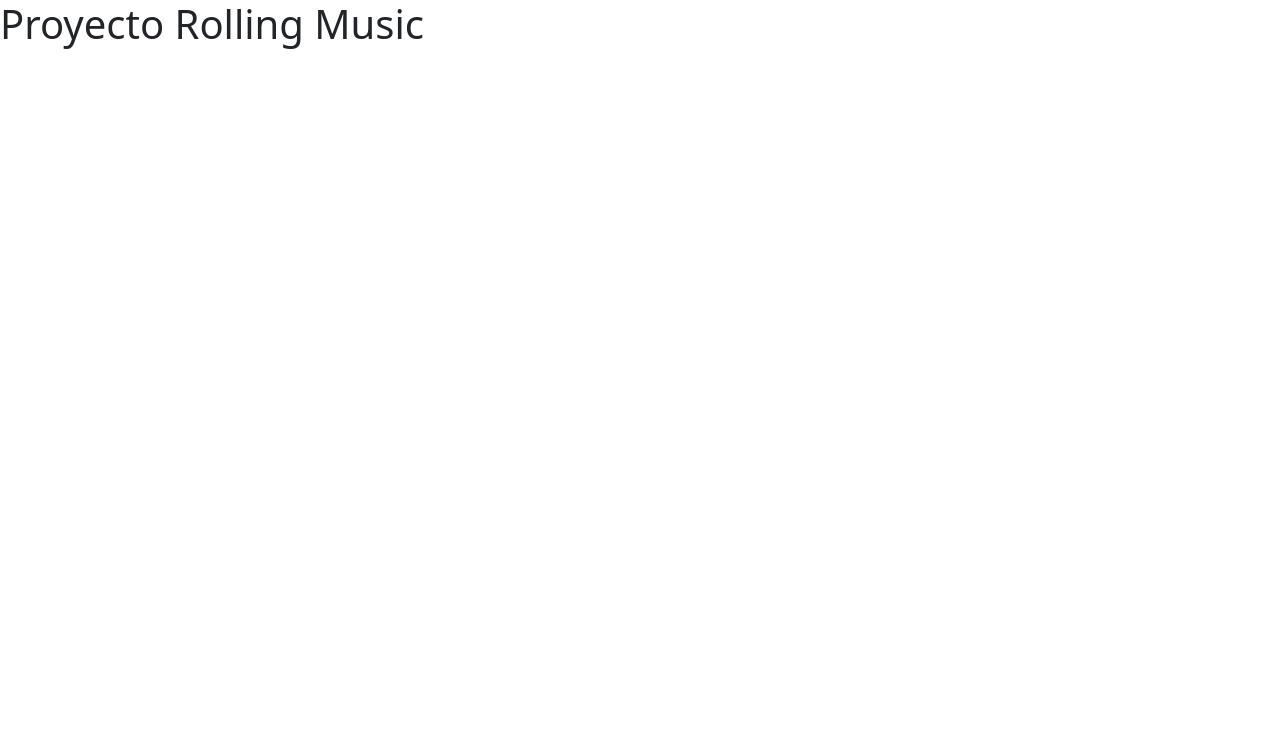
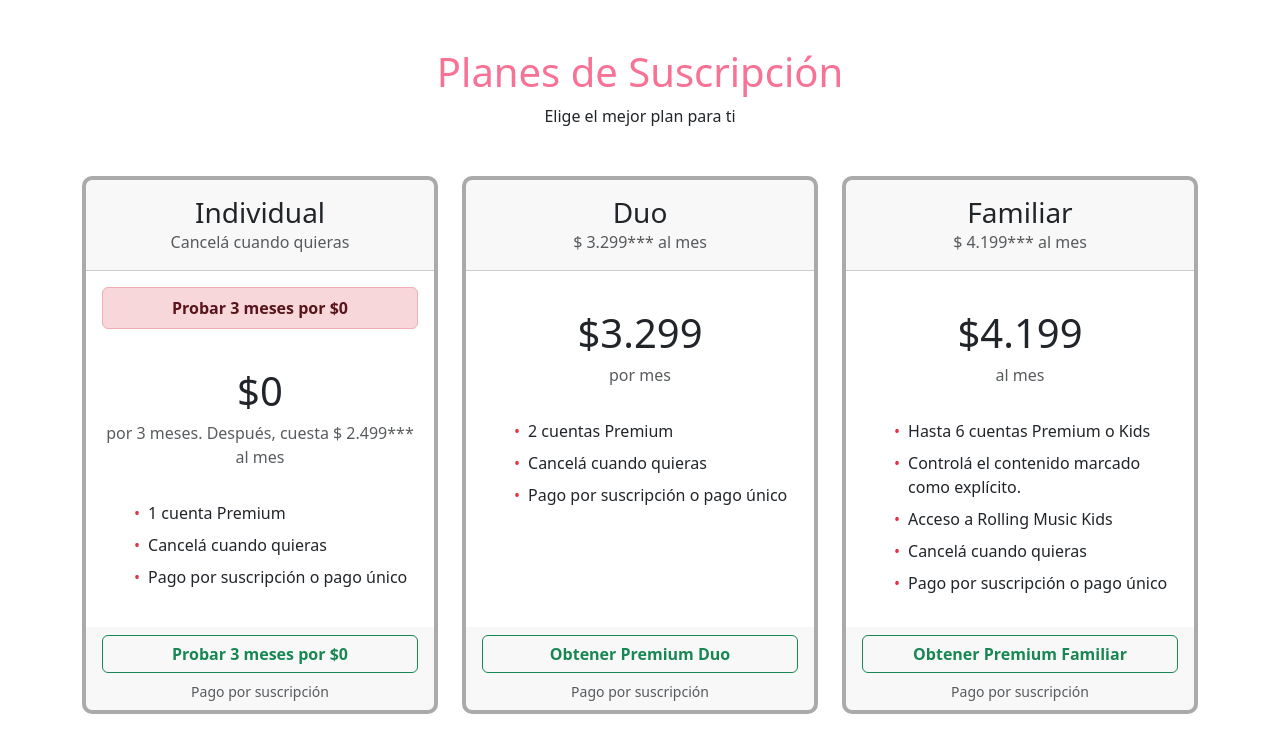
Before and after one commit to pmarino2013/rollingmusic, a React (Vite) app: page /planes in a window 1280 px wide. Shown: the top 752 px of the page. Built offline with nearby package versions, Linux system fonts and the light colour scheme; the HTML template or start-up script is replaced by a standard one.

Commit message:
primer commit

```diff
--- a/package.json
+++ b/package.json
@@ -11,6 +11,7 @@
   },
   "dependencies": {
     "bootstrap": "^5.3.5",
+    "bootstrap-icons": "^1.11.3",
     "font-awesome": "^4.7.0",
     "react": "^19.0.0",
     "react-bootstrap": "^2.10.9",
--- a/src/App.jsx
+++ b/src/App.jsx
@@ -1,7 +1,17 @@
 import React from "react";
+import { BrowserRouter, Routes, Route } from "react-router-dom";
+import Home from "./pages/Home";
+import Planes from "./pages/Planes";
 
 const App = () => {
-  return <h1>Proyecto Rolling Music</h1>;
+  return (
+    <BrowserRouter>
+      <Routes>
+        <Route path="/" element={<Home />} />
+        <Route path="/planes" element={<Planes />} />
+      </Routes>
+    </BrowserRouter>
+  );
 };
 
 export default App;
--- /dev/null
+++ b/src/components/PlanCard.jsx
@@ -0,0 +1,64 @@
+import React from "react";
+
+const PlanCard = ({
+  title,
+  subtitle,
+  price,
+  duration,
+  features,
+  offer,
+  button,
+}) => {
+  return (
+    <div className="plan-card card h-100">
+      {/* encabezado*/}
+      <div className="card-header text-center py-3">
+        <h3 className="card-title mb-1">{title}</h3>
+        <p className="card-subtitle mb-0 text-body-secondary">{subtitle}</p>
+      </div>
+
+      {/* cuerpo de la tarjeta */}
+      <div className="card-body d-flex flex-column">
+        {/* ofertas*/}
+        {offer && (
+          <div className="alert alert-danger text-center py-2 mb-3">
+            <span className="fw-bold">{offer}</span>
+          </div>
+        )}
+
+        {/* seccion de precio */}
+        <div className="price-section text-center py-3 mb-3">
+            {/* texto de precio */}
+          <div className="fs-1">{price}</div>
+          <div className="text-body-secondary">{duration}</div>
+        </div>
+
+        {/*caracteristicas */}
+        <div className="features-container">
+          <ul>
+            {features.map((feature, index) => (
+              <li key={index} className="mb-2 d-flex">
+                {/* punto de la lista*/}
+                <span className="me-2 text-danger">•</span>
+                <span>{feature}</span>
+              </li>
+            ))}
+          </ul>
+        </div>
+      </div>
+
+      {/* Footer */}
+      <div className="card-footer border-top-0">
+        {/* color de boton */}
+        <button className="btn btn-outline-success w-100 fw-bold">
+          {button}
+        </button>
+        <p className="text-center text-body-secondary small mt-2 mb-0">
+          Pago por suscripción
+        </p>
+      </div>
+    </div>
+  );
+};
+
+export default PlanCard;
--- /dev/null
+++ b/src/css/planes.css
@@ -0,0 +1,18 @@
+:root {
+    --black: #161616;
+    --dark-gray: #424242;
+    --light-gray: #AAAAAA;
+    --red: #DC2858;
+    --pink: #F87296;
+    --light-pink: #FEC8D6;
+    --white: #FFFFFF;
+  }
+
+  .page-title {
+    color:var(--pink)
+  }
+
+  .plan-card {
+    border: 4px solid var(--light-gray);
+    border-radius: 10px;
+  }
--- /dev/null
+++ b/src/pages/Home.jsx
@@ -0,0 +1,15 @@
+import React from "react";
+import { Link } from "react-router-dom";
+
+const Home = () => {
+  return (
+    <>
+      <h1>Rolling Music</h1>
+      <Link to="/planes" className="btn btn-primary mt-3">
+        Suscribete
+      </Link>
+    </>
+  );
+};
+
+export default Home;
--- /dev/null
+++ b/src/pages/Planes.jsx
@@ -0,0 +1,78 @@
+import React from 'react';
+import PlanCard from '../components/PlanCard';
+import '../css/planes.css';
+
+const Planes = () => {
+  const plans = [
+    {
+      title: "Individual",
+      subtitle: "Cancelá cuando quieras",
+      price: "$0",
+      duration: "por 3 meses. Después, cuesta $ 2.499*** al mes",
+      features: [
+        "1 cuenta Premium",
+        "Cancelá cuando quieras",
+        "Pago por suscripción o pago único"
+      ],
+      offer: "Probar 3 meses por $0",
+      button: "Probar 3 meses por $0"
+    },
+    {
+      title: "Duo",
+      subtitle: "$ 3.299*** al mes",
+      price: "$3.299",
+      duration: "por mes",
+      features: [
+        "2 cuentas Premium",
+        "Cancelá cuando quieras",
+        "Pago por suscripción o pago único"
+      ],
+      offer: "",
+      button: "Obtener Premium Duo"
+    },
+    {
+      title: "Familiar",
+      subtitle: "$ 4.199*** al mes",
+      price: "$4.199",
+      duration: "al mes",
+      features: [
+        "Hasta 6 cuentas Premium o Kids",
+        "Controlá el contenido marcado como explícito.",
+        "Acceso a Rolling Music Kids",
+        "Cancelá cuando quieras",
+        "Pago por suscripción o pago único"
+      ],
+      offer: "",
+      button: "Obtener Premium Familiar"
+    },
+
+
+  ];
+
+  return (
+    <div className="planes-container">
+
+{/* navbar*/}
+
+      <div className="container py-5">
+        {/* Encabezado*/}
+        <div className="text-center mb-5">
+          <h1 className="page-title">Planes de Suscripción</h1>
+          <p className="page-subtitle">Elige el mejor plan para ti</p>
+        </div>
+
+        {/* Grid de tarjetas */}
+        <div className="row g-4">
+          {plans.map((plan, index) => (
+            <div key={index} className="col-lg-4 col-md-6">
+              <PlanCard {...plan} />
+            </div>
+          ))}
+        </div>
+      </div>
+      {/* footer*/}
+    </div>
+  );
+};
+
+export default Planes;
```
Also changed, not shown: src/routes/index.jsx (added, +23 -0 lines), 1 other file (tests, documents, lock files or other folders).
